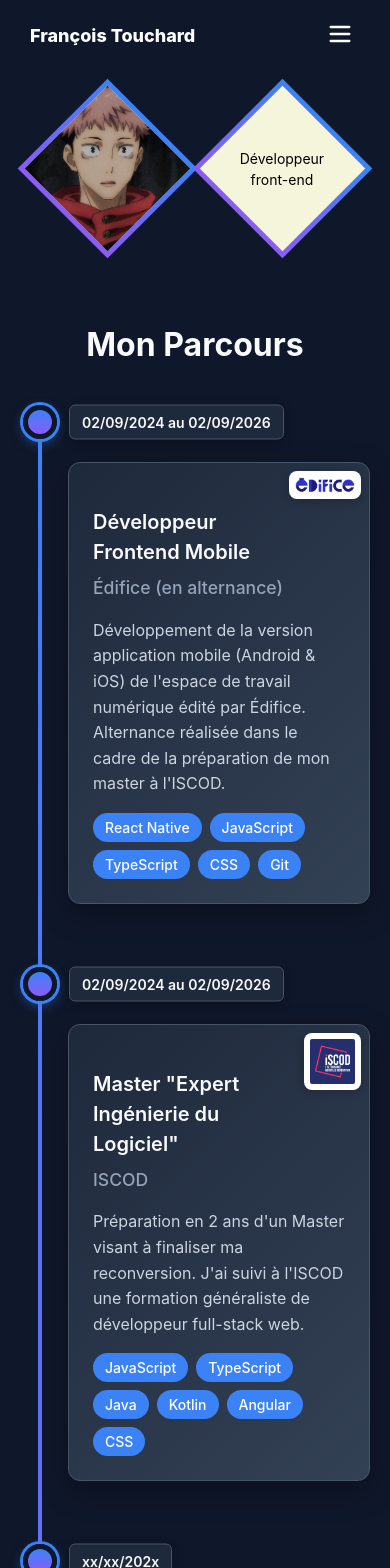
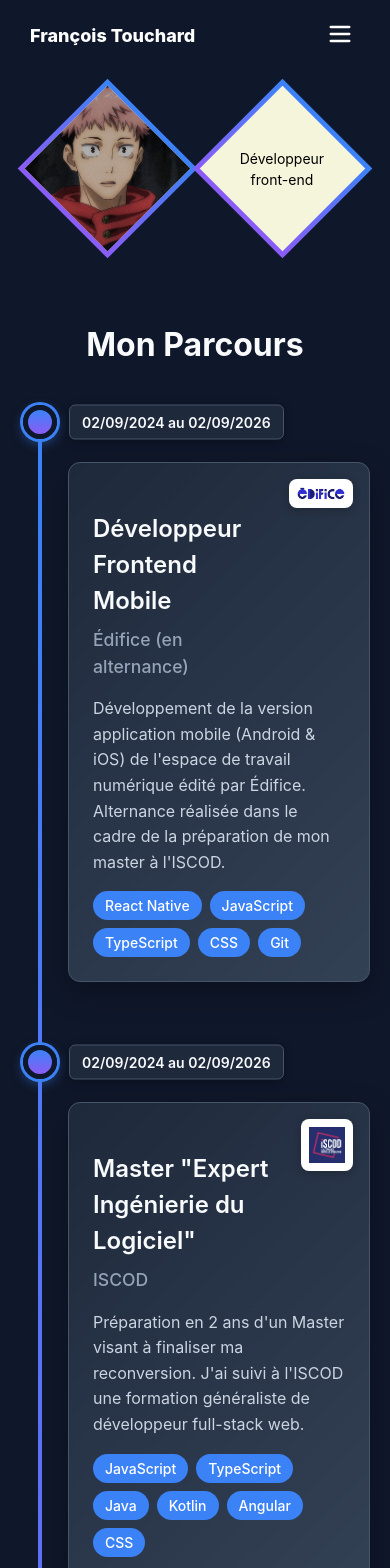
Before and after one commit to FrancoisTouchard/portfolioFT, a React (Vite) app: page / in a window 390 px wide. Shown: the top 1568 px of the page. Built offline with nearby package versions, Linux system fonts and the light colour scheme.

Commit message:
style(TimelineCard): fixing responsiveness

```diff
--- a/src/components/Experience/experiences.data.ts
+++ b/src/components/Experience/experiences.data.ts
@@ -29,7 +29,7 @@ export const EXPERIENCES: ExperienceDetailsProps[] = [
     id: 3,
     title: "Développeur Fullstack Mobile",
     company: "Pickme (en stage)",
-    date: "xx/xx/202x",
+    date: "08/03/2023 au 07/09/2023",
     description: "Pickme est une plateforme de livraison collaborative de particuliers qui réceptionnent les colis pour leurs voisins. Stage réalisé dans le cadre de la formation Coding Academy by Epitech.",
     logo: { src: logoPickme, alt: 'Logo Pickme' },
     slug: "pickme",
@@ -39,8 +39,8 @@ export const EXPERIENCES: ExperienceDetailsProps[] = [
     id: 4,
     title: "Formation Développeur Web",
     company: "Coding Academy by Epitech",
-    date: "xx/xx/202x",
-    description: "Formation bootcamp de 6 mois sur les technologies web modernes et les bonnes pratiques de développement.",
+    date: "03/10/2022 au 03/03/2023",
+    description: `Obtention du titre RNCP niveau 5 "Intégrateur développeur web", puis de la certification Epitech "Concepteur Développeur web & mobile".`,
     logo: { src: logoEpitech, alt: 'Logo Epitech' },
     slug: "epitech",
     tags: ["React", "React Native", "JavaScript", "Vue.js", "PHP", "HTML", "CSS", "Git", "Mongo DB", "SQL"]
--- a/src/components/Timeline/card/TimelineCard.css
+++ b/src/components/Timeline/card/TimelineCard.css
@@ -97,24 +97,24 @@
     */
     margin-left: 48px;
     margin-right: 0;
+  }
+
+  .cardHeader {
     position: relative;
   }
 
+  /*
+  padding right + position absolute du logo = gestion des chevauchements titre/logo entre 360 et 420px
+  */
   .cardHeaderText {
-    margin-right: 40px;
-  }
-
-  .cardTitle {
-    font-size: 1.25rem;
-    word-wrap: break-word;
+    padding-right: 64px;
   }
 
   .companyLogo {
-    max-width: 60px;
-    max-height: 45px;
-    padding: 6px;
     position: absolute;
-    top: 8px;
-    right: 8px;
+    top: -8px;
+    right: -8px;
+    max-width: 48px;
+    max-height: 36px;
   }
 }
```
